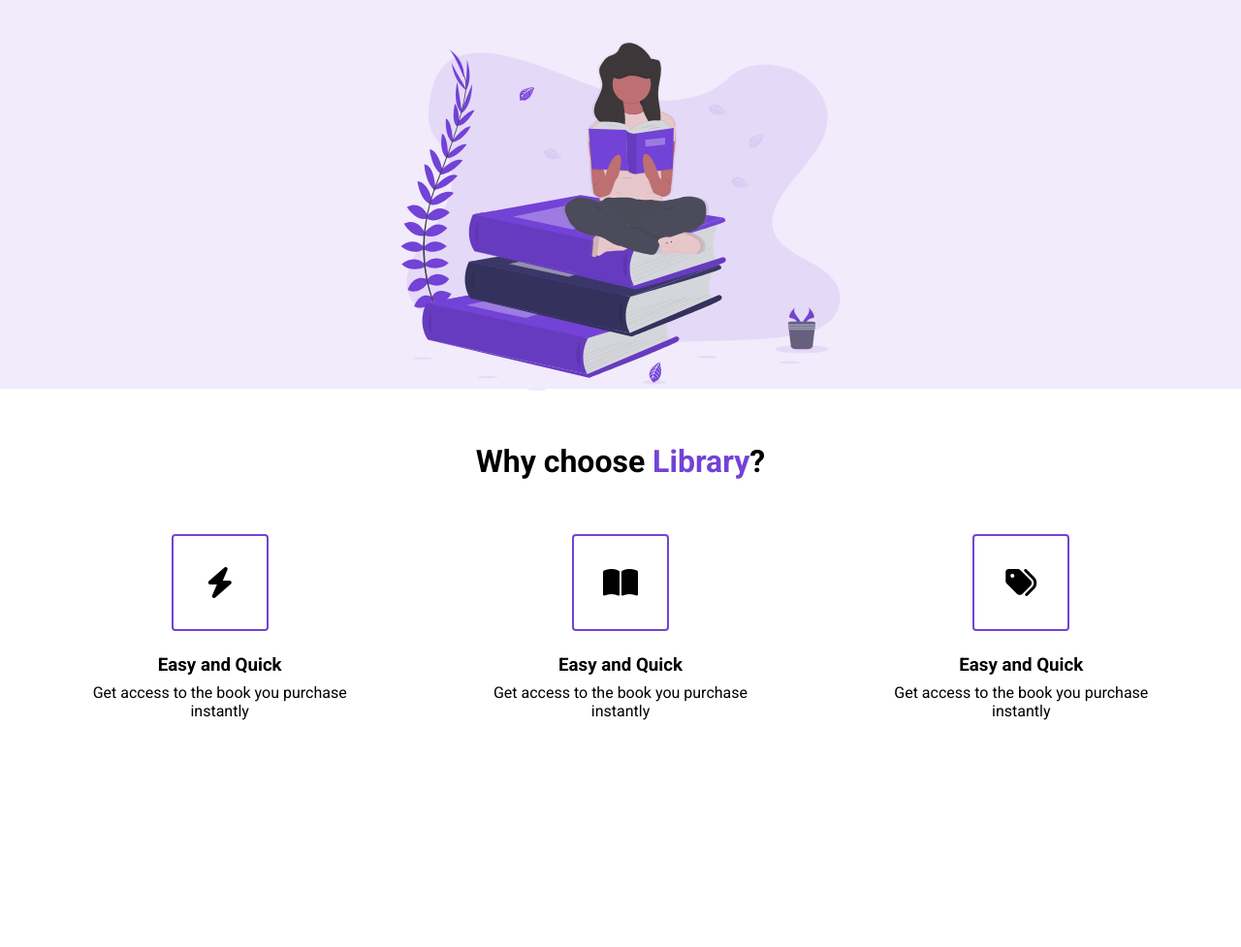
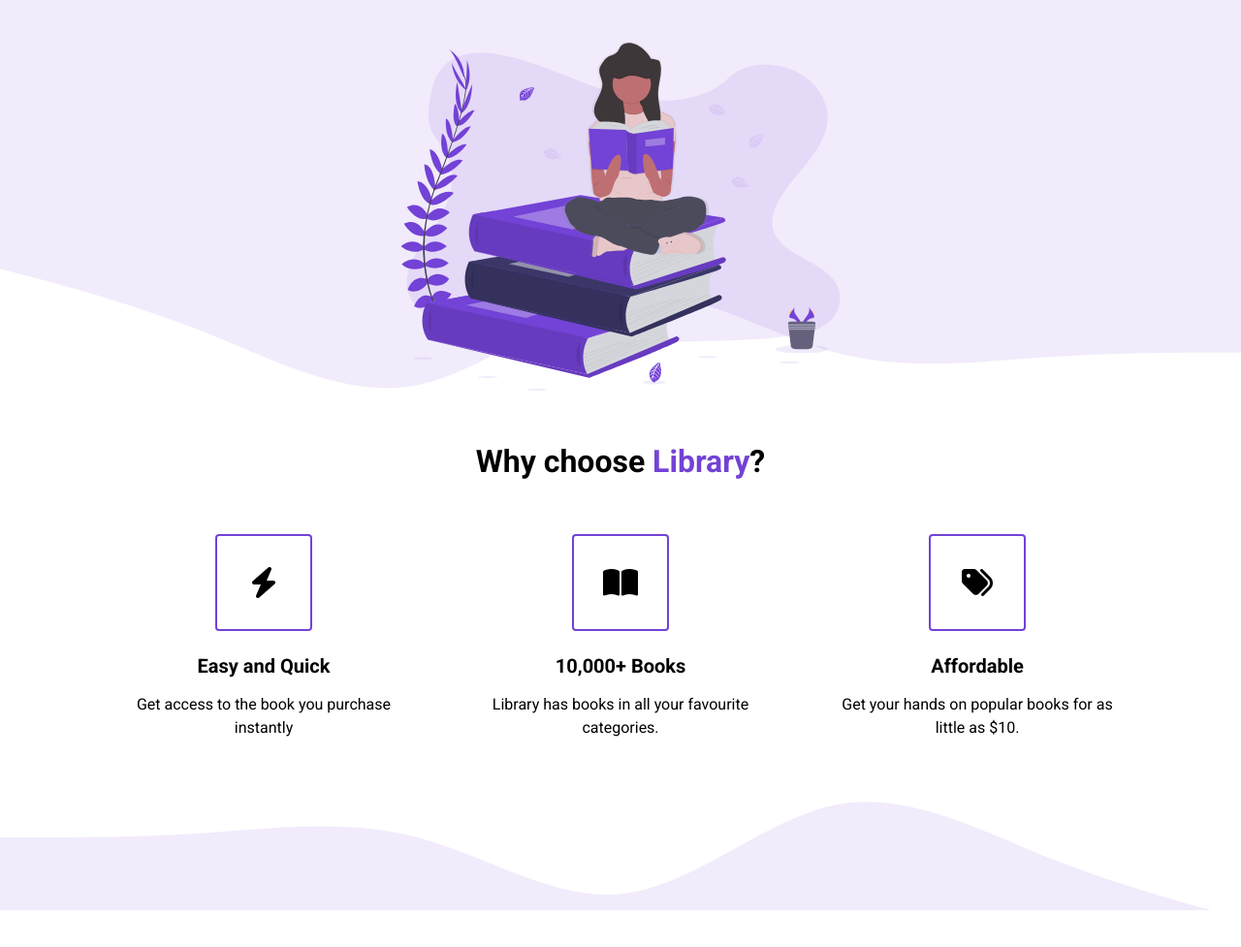
Before and after one commit to JoaoLira-br/Ecommerce-website, a plain HTML site: page index.html in a window 1280 px wide. Shown: the part 399-1376 px from the top of the page at 97% size. Before the commit the page ends 1206 px from the top, so only its background shows below. Drawn offline with Linux system fonts and the light colour scheme.

Commit message:
adds highlight section

```diff
--- a/index.html
+++ b/index.html
@@ -50,7 +50,7 @@
                   <i class="fas fa-bolt"></i>
                 </div>
 
-                <h3 class="subtitle">Easy and Quick</h3>
+                <h3 class="highlight__subtitle">Easy and Quick</h3>
                 <p class="highlight__para">
                   Get access to the book you purchase instantly
                 </p>
@@ -60,9 +60,9 @@
                   <i class="fas fa-book-open"></i>
                 </div>
 
-                <h3 class="subtitle">Easy and Quick</h3>
+                <h3 class="highlight__subtitle">10,000+ Books</h3>
                 <p class="highlight__para">
-                  Get access to the book you purchase instantly
+                    Library has books in all your favourite categories.
                 </p>
               </div>
               <div class="highlight">
@@ -70,19 +70,19 @@
                   <i class="fas fa-tags"></i>
                 </div>
 
-                <h3 class="subtitle">Easy and Quick</h3>
+                <h3 class="highlight__subtitle">Affordable</h3>
                 <p class="highlight__para">
-                  Get access to the book you purchase instantly
+                    Get your hands on popular books for as little as $10.
                 </p>
               </div>
             </div>
           </div>
         </div>
       </section>
-      <!-- <section id="features">
+      <section id="features">
             <div class="container">
                 <div class="row">
-
+                    <!-- <p>Lorem ipsum dolor, sit amet consectetur adipisicing elit. Obcaecati provident dolorem sed iusto ea minus, ipsum, neque laborum, nam praesentium natus! Nesciunt corporis accusamus facere dolore, doloribus veritatis culpa modi.</p> -->
                 </div>
             </div>
         </section>
@@ -92,7 +92,7 @@
 
                 </div>
             </div>
-        </section> -->
+        </section>
     </main>
   </body>
 </html>
--- a/styles.css
+++ b/styles.css
@@ -1,5 +1,8 @@
 @import url("https://fonts.googleapis.com/css2?family=Lato:ital,wght@0,100;0,300;0,400;0,700;0,900;1,100;1,300;1,400;1,700;1,900&family=Roboto:wght@100;400;700&display=swap");
-
+:root{
+  --purple: #7342d6;
+  --light-purple: rgba(115, 66, 214, 0.1);
+}
 * {
   padding: 0;
   margin: 0;
@@ -37,19 +40,19 @@ li {
   margin-left: 16px;
   text-decoration: none;
   font-size: 20px;
-  color: #7342d6;
+  color: var(--purple);
   font-weight: bold;
   padding: 8px;
 }
 .nav__link--primary {
-  border: 2px solid #7342d6;
+  border: 2px solid var(--purple);
   border-radius: 4px;
 }
 .nav__link--primary:hover {
   text-decoration: none;
 }
 .purple {
-  color: #7342d6;
+  color: var(--purple);
 }
 img {
   width: 100%;
@@ -58,7 +61,7 @@ img {
 }
 h1 {
   font-size: 56px;
-  color: #7342d6;
+  color: var(--purple);
   margin-bottom: 24px;
   text-align: center;
 }
@@ -66,6 +69,12 @@ h2 {
   font-size: 32px;
   margin-bottom: 32px;
   text-align: center;
+}
+p{
+  line-height: 1.5;
+}
+section:nth-child(even) {
+  background-color: var(--light-purple);
 }
 
 /*
@@ -75,7 +84,7 @@ LANDING PAGE
 */
 
 #landing {
-  background-color: rgba(115, 66, 214, 0.1);
+  background-color: var(--light-purple);
 }
 
 header {
@@ -101,7 +110,7 @@ button {
   cursor: pointer;
 }
 .btn {
-  background-color: #7342d6;
+  background-color: var(--purple);
   color: #fff;
   padding: 12px 24px;
   font-size: 20px;
@@ -118,6 +127,8 @@ button {
 
 .header__img--wrapper{
   padding: 20px;
+  /* this: maintains the header img on top of the waves (z-index higher than the wave) */
+  z-index:2;
 
 }
 .container{
@@ -135,6 +146,52 @@ margin: 0 auto;
 HIGHLIGHTS
 
 */
+
+#highlights {
+  position: relative;
+  max-width: 100vw;
+}
+
+
+#highlights:before{
+  background: url(./assets/wave.svg);
+  content: "";
+  position: absolute;
+  /* this: our screen gets wider the wider the screen gets */
+  width: 101vw;
+  /* this: our screen gets higher the wider the screen gets */
+  height: 12vw;
+  /* this: helps position absolute it somehow? */
+  top: 1px;
+  z-index: 1;
+  /* this: makes the background cover the entire width */
+  background-size: cover;
+  /* this: this + background-size: cover = helps not repeat across */
+  background-repeat: no-repeat;
+  /* this: moves wave up. removing this will cause it to be over the highlights title */
+  transform: translateY(-100%);
+}
+#highlights:after{
+  background: url(./assets/wave.svg);
+
+  content: "";
+  position: absolute;
+  /* this: our screen gets wider the wider the screen gets */
+  width: 101vw;
+  /* this: our screen gets higher the wider the screen gets */
+  height: 12vw;
+  bottom: 1px;
+  z-index: 1;
+  /* this: makes the background cover the entire width */
+  background-size: cover;
+  /* this: don`t know what it`s for */
+  background-repeat: no-repeat;
+  /* this: moves wave up. removing this will cause it to be over the highlights title */
+  transform:translateY(100%) rotate(180deg);
+  /* transform: rotate(180deg); */
+
+}
+
 
 .highlight__wrapper {
   display: flex;
@@ -156,7 +213,7 @@ HIGHLIGHTS
 
 
 .highlight__img {
-  border: 2px solid #7342d6;
+  border: 2px solid var(--purple);
   width: 100px;
   height: 100px;
   display: flex;
@@ -170,3 +227,35 @@ HIGHLIGHTS
 .highlight__para{
   margin-bottom: 8px;
 }
+
+.highlight__para{
+text-align: center;
+max-width: 280px;
+}
+.highlight__subtitle{
+  font-size: 20px;
+  margin-bottom: 16px;
+}
+
+/*
+
+FEATURES
+
+*/
+
+#features {
+  background-color: var(--light-purple);
+}
+
+
+
+/*
+
+TOP TECH TIPS:
+
+when you have a problem with something being over or under the other, you can use z-index to change the order of the elements
+
+pseudo element: ::before and ::after are used to add content before or after (vertical page wise) the element. ex: adding the wave to the highlights section
+position: absolute; useful when adding something glued to another element. ex: the wave in the highlights section or a span on the side of a title
+
+*/
```
